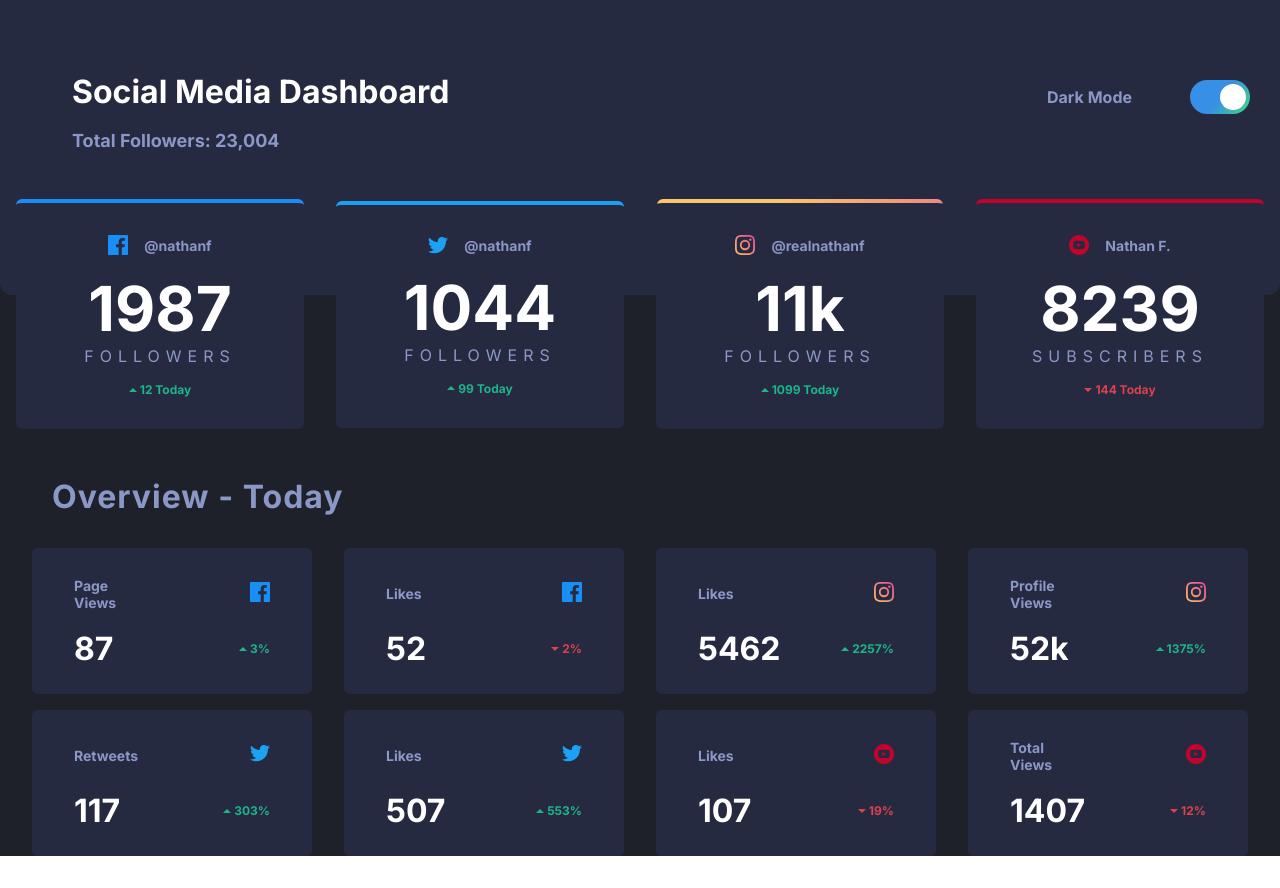
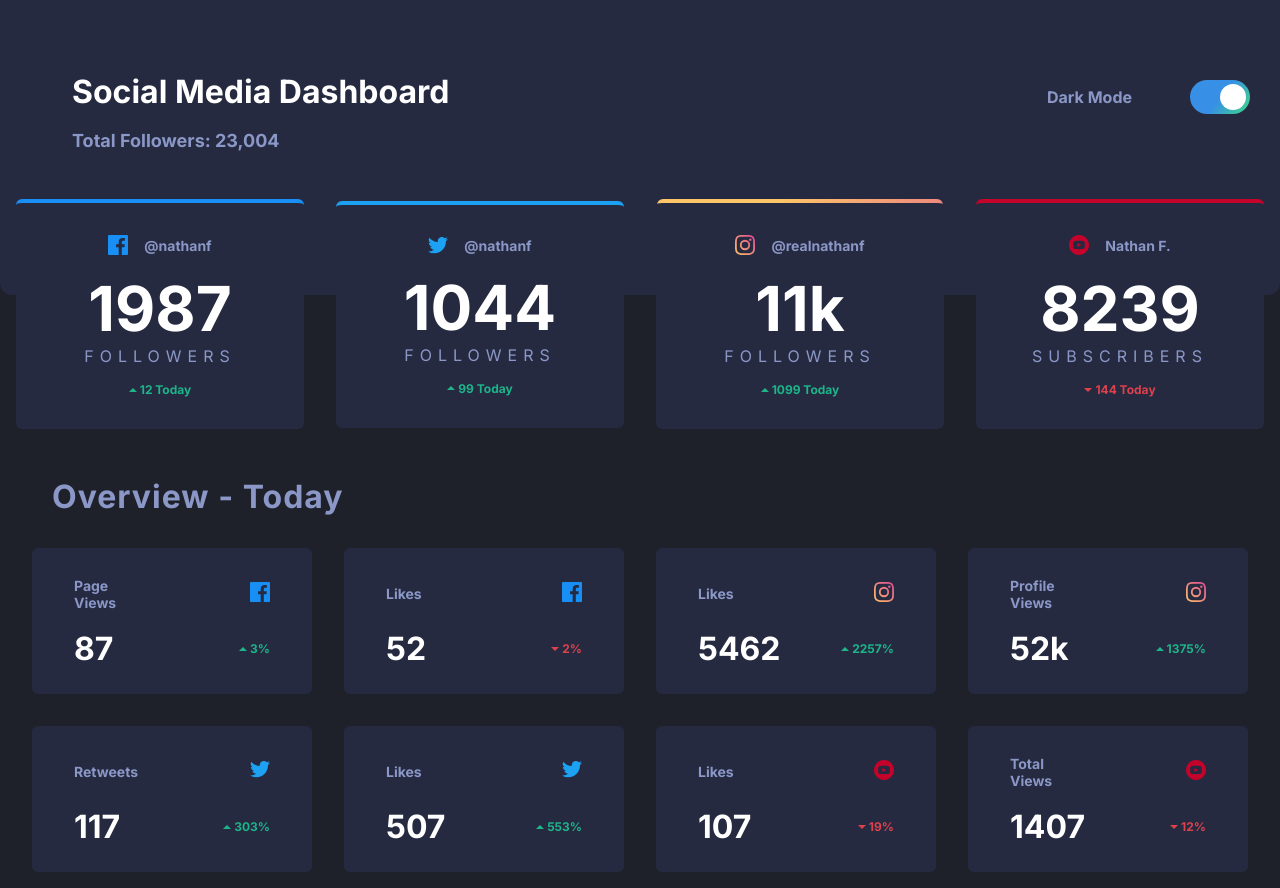
Before and after one commit to CasualHello/old_portfolio, a plain HTML site: page social-light-dark-theme-with-jQuery/index.html in a window 1280 px wide. Before the commit the page ends 856 px from the top, so only its background shows below. Drawn offline with nearby package versions, Linux system fonts and the light colour scheme.

Commit message:
Change margin-bottom in overview__card

```diff
--- a/social-light-dark-theme-with-jQuery/style.css
+++ b/social-light-dark-theme-with-jQuery/style.css
@@ -398,6 +398,7 @@ input:checked + .slider:before {
   grid-template-columns: repeat(2, 1fr);
   grid-template-rows: repeat(2, 1fr);
   gap: 16px 42px;
+  margin-bottom: 16px;
   border-radius: 6px;
   align-items: center;
   padding: 26px 42px;
```
